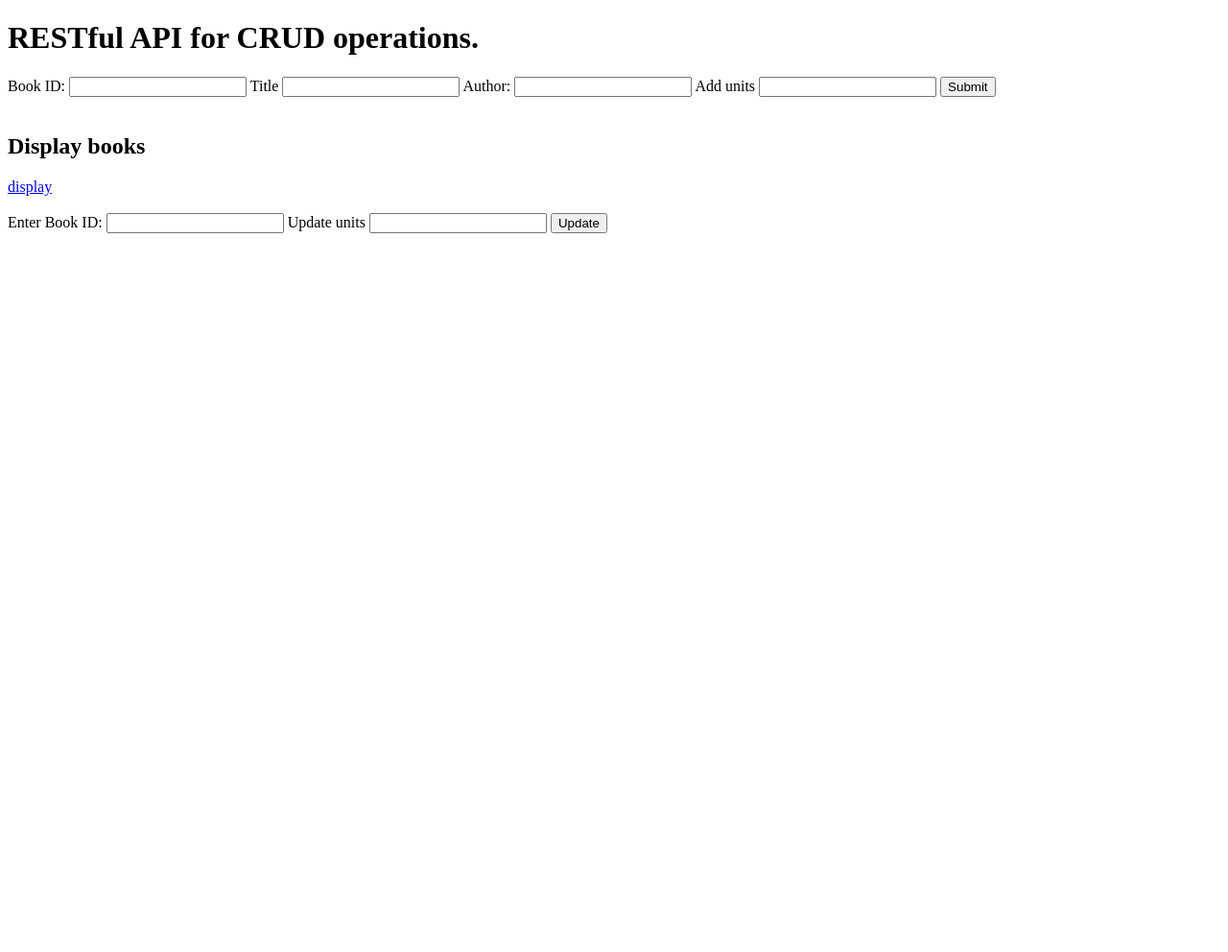
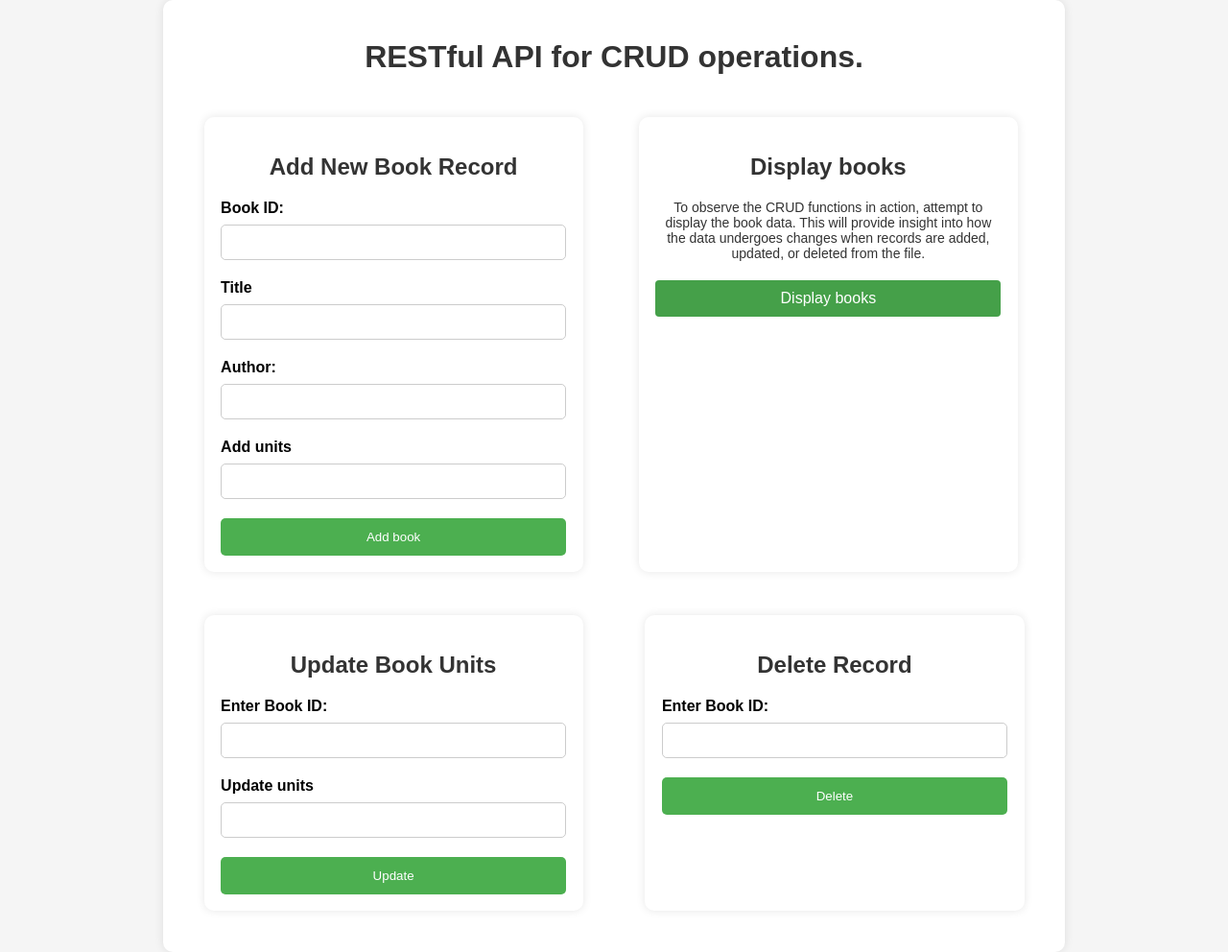
Before and after one commit to AjayKumar095/Basic_flask_projects, a Flask app: page /module9/task9 in a window 1280 px wide. Shown: the whole page at 96% size. Before the commit the page ends 243 px from the top, so only its background shows below. Run offline with Flask 3, Linux system fonts and the light colour scheme.

Commit message:
module 10 added

```diff
--- a/app.py
+++ b/app.py
@@ -9,11 +9,11 @@ from modules.module4 import module4_bp
 from modules.module5 import module5_bp
 from modules.module6 import module6_bp
 from modules.module10 import module10_bp
-from modules.module9 import module9_bp
+from modules.module9 import module9_bp,logger
 from modules.module11 import module11_bp, socketio
 
 app = Flask(__name__)
-logging.basicConfig(filename='static/app.log', level=logging.DEBUG)
+logging.basicConfig(filename='static/app.log', level=logging.INFO)
 
 
 app.config['MAX_CONTENT_LENGTH'] = 5 * 1024 * 1024
--- a/templates/intermediate/module9_result.html
+++ b/templates/intermediate/module9_result.html
@@ -6,13 +6,115 @@
         <title></title>
         <meta name="description" content="">
         <meta name="viewport" content="width=device-width, initial-scale=1">
+
+        <style>
+            body {
+                font-family: 'Arial', sans-serif;
+                background-color: #f5f5f5;
+                margin: 0;
+                padding: 0;
+                display: flex;
+                align-items: center;
+                justify-content: center;
+                min-height: 100vh;
+            }
+
+            .container {
+                width: 80%;
+                max-width: 900px;
+                background-color: #fff;
+                padding: 20px;
+                border-radius: 10px;
+                box-shadow: 0 0 10px rgba(0, 0, 0, 0.1);
+                display: flex;
+                flex-wrap: wrap;
+                justify-content: space-between;
+
+            }
+
+            .form-container {
+                flex-basis: 40%;
+                margin: 2.5%;
+                padding: 1.1rem;
+                border: 1 px solid black;
+                border-radius: 10px;
+                box-shadow: 0 0 10px rgba(0, 0, 0, 0.1);
+            }
+
+            form {
+                display: flex;
+                flex-direction: column;
+            }
+
+            label {
+                margin-bottom: 8px;
+                font-weight: bold;
+            }
+
+            input {
+                padding: 10px;
+                margin-bottom: 20px;
+                border: 1px solid #ccc;
+                border-radius: 5px;
+                transition: border-color 0.3s;
+            }
+
+            input:focus {
+                border-color: #4caf50;
+            }
+
+            button {
+                background-color: #4caf50;
+                color: #fff;
+                padding: 12px;
+                border: none;
+                border-radius: 5px;
+                cursor: pointer;
+                transition: background-color 0.3s;
+            }
+
+            button:hover {
+                background-color: #45a049;
+            }
+
+            h1, h2 {
+                text-align: center;
+                color: #333;
+                width: 100%;
+            }
+            p {
+                color: #333;
+                font-size: 14px;
+                margin-top: 10px;
+                text-align: center;
+            }
+            a {
+                display: block;
+                text-align: center;
+                color: #fff;
+                text-decoration: none;
+                padding: 10px;
+                margin-top: 20px;
+
+                position: relative;
+                background-color: #45a049;
+                border-radius: 4px;
+                transition: background-color 0.3s ease-in-out;
+            }
+
+
+        </style>
+
     </head>
-    <body>
-       <h1>RESTful API for CRUD operations.</h1>
+ <body>
 
-       <form action="{{ url_for('module9.add_books') }}" method="post" id='form1'>
+    <div class="container">
+        <h1>RESTful API for CRUD operations.</h1>
+    <div class="form-container">
+        <h2>Add New Book Record</h2>
+       <form action="{{ url_for('module9.add_books') }}" method="post" >
         <label for="id">Book ID:</label>
-        <input type="text" id="id" name="id" required>
+        <input type="number" id="id" name="id" required>
 
         <label for="title">Title</label>
         <input type="text" id="title" name="title" required>
@@ -23,40 +125,50 @@
         <label for="unit">Add units</label>
         <input type="number" id="unit" name="unit" required>
 
-        <button type="submit" name="add_book" >Submit</button>
+        <button type="submit" name="add_book" onclick=form1()>Add book</button>
     </form>
+        </div>
     <br>
-    <div>
+    <div class="form-container">
         <h2>Display books</h2>
-        <a href="{{ url_for('module9.display_books') }}">display</a>
+        <p>To observe the CRUD functions in action, attempt to display the book data. This will provide insight into how the data undergoes changes when records are added, updated, or deleted from the file.</p>
+        <a href="{{ url_for('module9.display_books') }}">Display books</a>
     </div>
 
     <br>
-    <form action="{{ url_for('module9.update_unit') }}" method="post" id='form2'>
-        <label for="id">Enter Book ID:</label>
-        <input type="number" id="id" name="id" required>
+    <div class="form-container">
+        <h2>Update Book Units</h2>
+    <form action="{{ url_for('module9.update_unit') }}" method="post">
+        <label for="Id">Enter Book ID:</label>
+        <input type="number" id="Id" name="Id" required>
 
-        <label for="unit">Update units</label>
-        <input type="text" id="unit" name="unit" required>
+        <label for="Unit">Update units</label>
+        <input type="number" id="Unit" name="Unit" required>
 
-        <button type="submit" name="update" >Update</button>
+        <button type="submit" name="update" onclick=form2()>Update</button>
     </form>
+     </div>
+    <br>
+    <div class="form-container">
+        <h2>Delete Record</h2>
+    <form action="{{ url_for('module9.delete_book') }}" method="post">
+        <label for="Id">Enter Book ID:</label>
+        <input type="number" id="Id" name="Id" required>
+
+        <button type="submit" name="delete" onclick=form3()>Delete</button>
+    </form>
+  </div>
+</div>
     <script>
-        function showAlert(message) {
-            alert(message);
+        function form1() {
+            alert("Book Added Successfully");
         }
-
-        // Bind the showAlert function to the submit event of form1
-        document.getElementById('form1').addEventListener('submit', function (event) {
-            event.preventDefault();  // Prevent the form from actually submitting
-            showAlert('Book added successfully');
-        });
-
-        // Bind the showAlert function to the submit event of form2
-        document.getElementById('form2').addEventListener('submit', function (event) {
-            event.preventDefault();  // Prevent the form from actually submitting
-            showAlert('Units update successfully');
-        });
+        function form2() {
+            alert("Unit Updated Successfully");
+        }
+        function form3() {
+            alert("Book Deleted Successfully");
+        }
     </script>
-    </body>
+</body>
 </html>
```
Also changed, not shown: modules/module9.py (+73 -50 lines), static/book_data.json (+42 -5 lines), templates/intermediate/bookData_modue9.html (+79 -21 lines), 1 other file.
